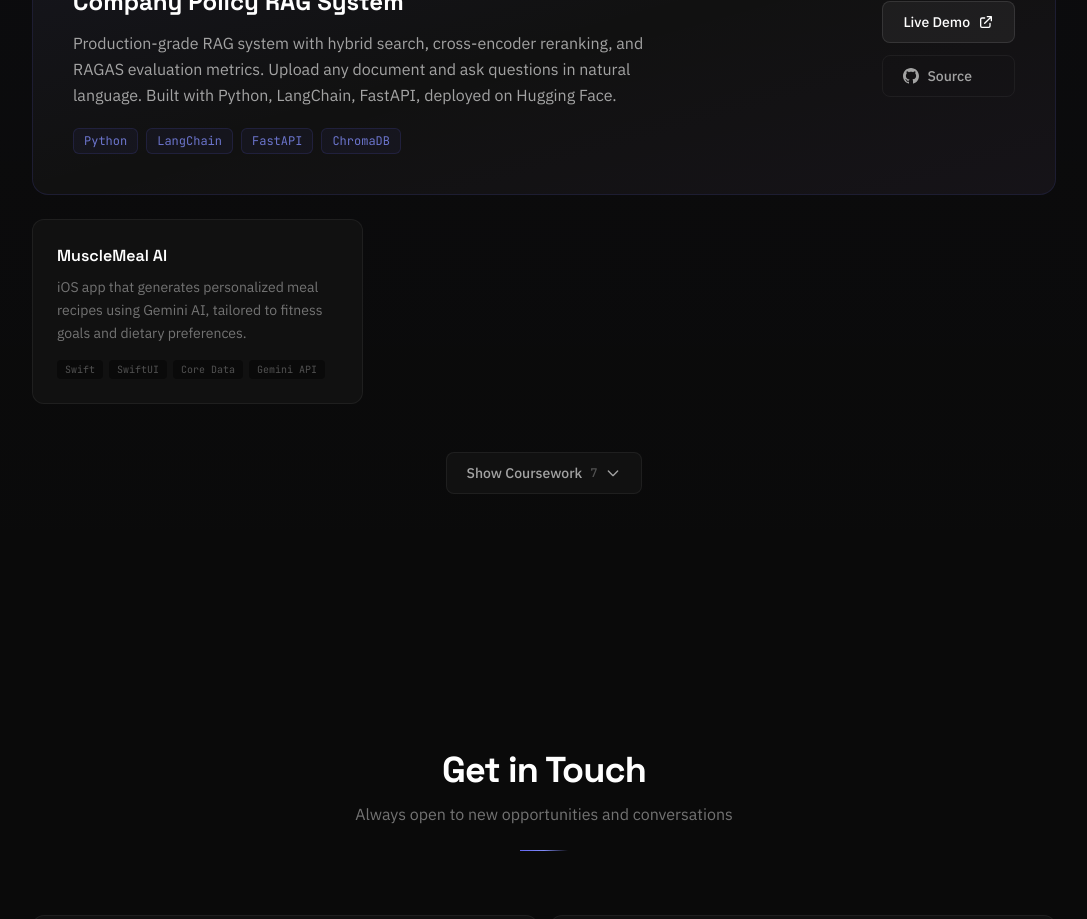
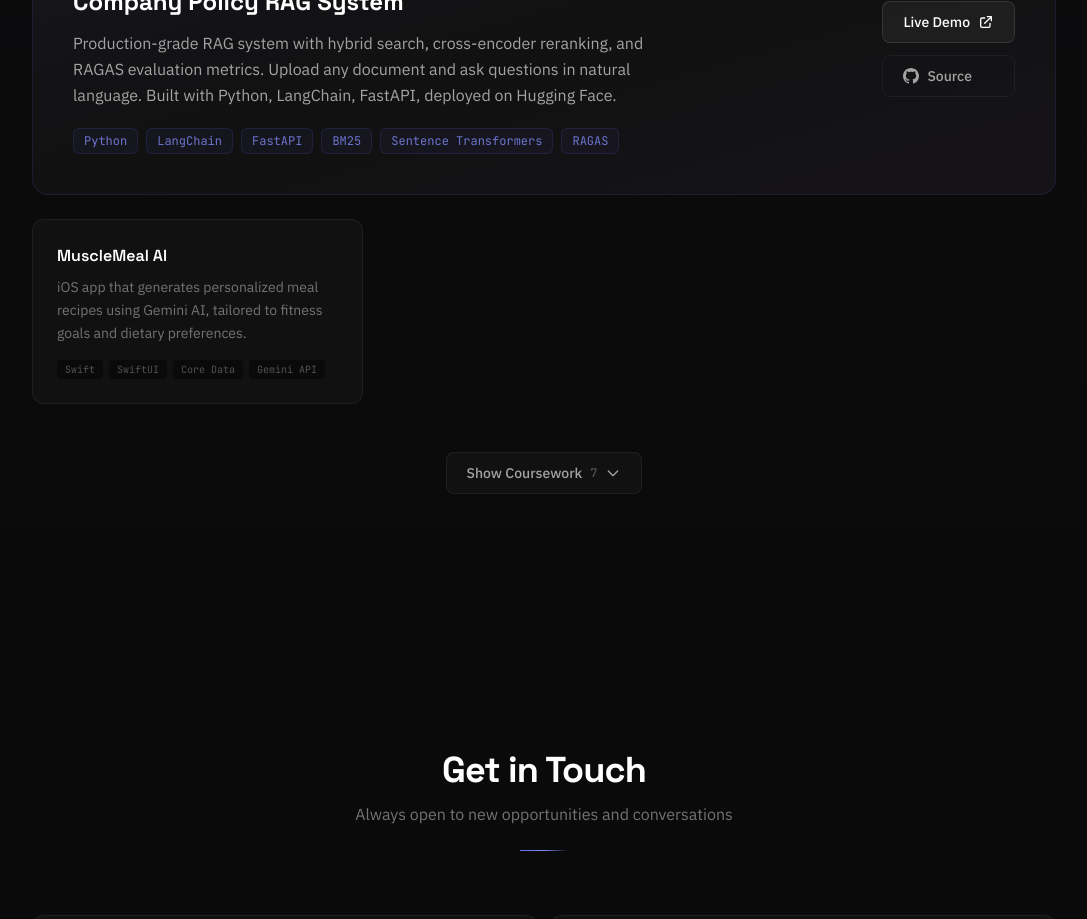
Before and after one commit to medysaly/mehdi-portfolio, a Next.js app: page / in a window 1280 px wide. Shown: the part 3600-4519 px from the top of the page, without its empty margins (96-1183 px from the left). Built offline with nearby package versions, Linux system fonts and the light colour scheme.

Commit message:
Update RAG project tech stack to match actual implementation

```diff
--- a/src/components/Projects.tsx
+++ b/src/components/Projects.tsx
@@ -29,7 +29,7 @@ const featured = [
     title: "Company Policy RAG System",
     description:
       "Production-grade RAG system with hybrid search, cross-encoder reranking, and RAGAS evaluation metrics. Upload any document and ask questions in natural language. Built with Python, LangChain, FastAPI, deployed on Hugging Face.",
-    stack: ["Python", "LangChain", "FastAPI", "ChromaDB"],
+    stack: ["Python", "LangChain", "FastAPI", "BM25", "Sentence Transformers", "RAGAS"],
     link: "https://huggingface.co/spaces/medysaly/company-policy-rag",
     github: "https://github.com/medysaly/company-policy-rag",
     badge: "Live Demo",
```
